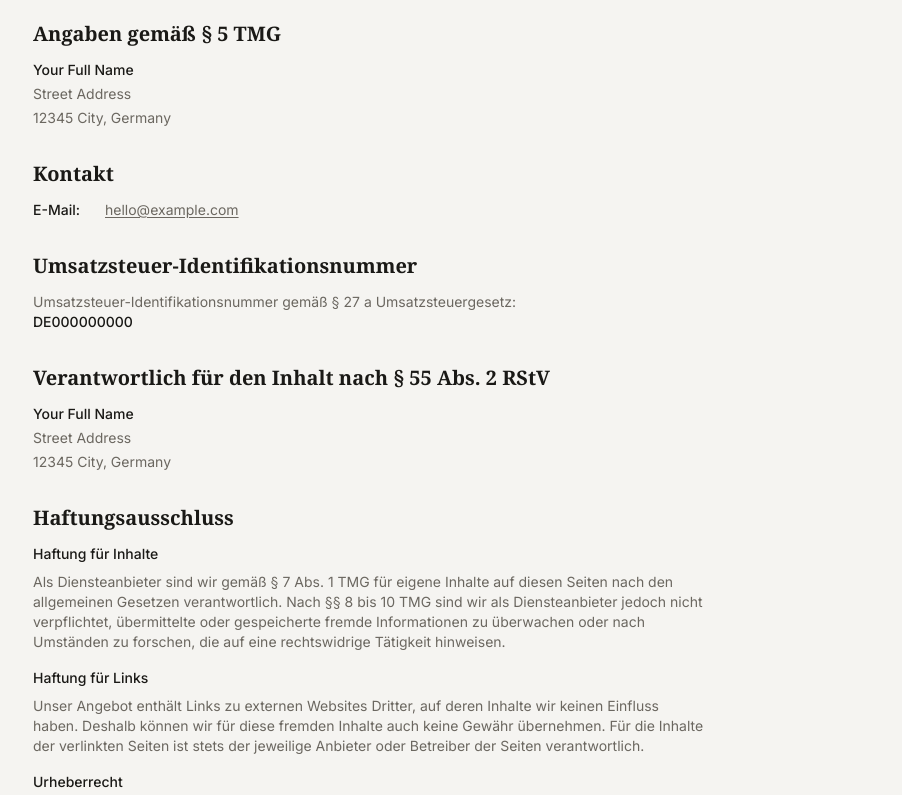
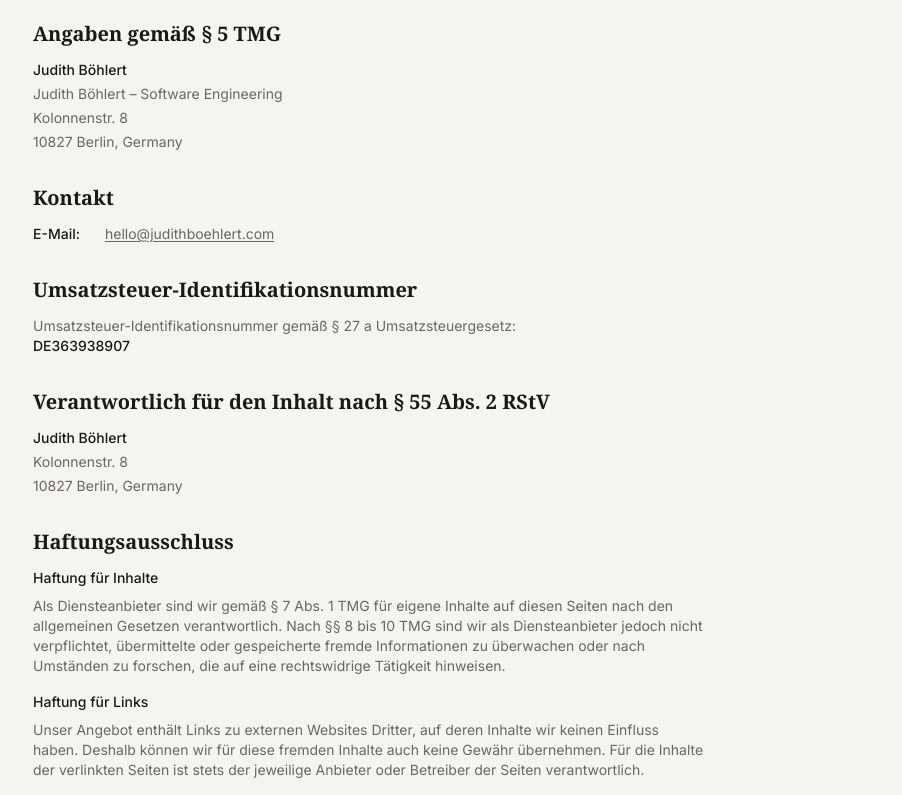
Before and after one commit to judicodes/personal-homepage, an Astro site: page /imprint in a window 1280 px wide. Shown: the part 213-1008 px from the top of the page, without its empty margins (183-1085 px from the left). Built offline with nearby package versions, Linux system fonts and the light colour scheme; Astro itself is replaced by a stand-in of ours; a web font is replaced by a local one.

Commit message:
Update placeholders.

```diff
--- a/src/components/Footer.astro
+++ b/src/components/Footer.astro
@@ -4,13 +4,13 @@ const year = new Date().getFullYear();
 
 <footer class="border-t border-black/5 dark:border-white/5 py-8 mt-24">
   <div class="max-w-4xl mx-auto px-6 flex flex-col sm:flex-row items-center justify-between gap-4 text-sm text-[#6b6760] dark:text-[#9b9790]">
-    <p>&copy; {year} J. All rights reserved.</p>
+    <p>&copy; {year} Judith Böhlert. All rights reserved.</p>
     <nav aria-label="Footer navigation">
       <a
         href="/imprint"
         class="hover:text-[#1a1916] dark:hover:text-[#e8e6e1] transition-colors duration-150"
       >
-        Imprint
+        Impressum
       </a>
     </nav>
   </div>
--- a/src/components/Hero.astro
+++ b/src/components/Hero.astro
@@ -10,7 +10,7 @@
       </p>
 
       <h1 class="font-serif text-5xl sm:text-6xl lg:text-7xl font-bold leading-tight text-[#1a1916] dark:text-[#e8e6e1] mb-6">
-        Your Name
+        Judith Böhlert
       </h1>
 
       <p class="text-xl sm:text-2xl font-serif italic text-[#6b6760] dark:text-[#9b9790] mb-6">
@@ -25,7 +25,7 @@
       <div class="flex flex-wrap items-center gap-4">
         <!-- LinkedIn -->
         <a
-          href="https://linkedin.com/in/your-handle"
+          href="https://www.linkedin.com/in/jboehlert/"
           target="_blank"
           rel="noopener noreferrer"
           aria-label="Connect on LinkedIn (opens in new tab)"
@@ -46,7 +46,7 @@
 
         <!-- Email -->
         <a
-          href="mailto:hello@example.com"
+          href="mailto:hello@judithboehlert.com"
           aria-label="Send an email"
           class="inline-flex items-center gap-2 px-5 py-2.5 rounded-md border border-black/15 dark:border-white/15 text-[#1a1916] dark:text-[#e8e6e1] text-sm font-medium hover:border-[#8b6f47] hover:text-[#8b6f47] dark:hover:border-[#8b6f47] dark:hover:text-[#8b6f47] transition-colors duration-150"
         >
@@ -65,7 +65,7 @@
             <rect width="20" height="16" x="2" y="4" rx="2"/>
             <path d="m22 7-8.97 5.7a1.94 1.94 0 0 1-2.06 0L2 7"/>
           </svg>
-          hello@example.com
+          hello@judithboehlert.com
         </a>
       </div>
     </div>
--- a/src/pages/connect.astro
+++ b/src/pages/connect.astro
@@ -2,7 +2,7 @@
 import ConnectLayout from '../layouts/ConnectLayout.astro';
 ---
 
-<ConnectLayout title="Connect — Your Name" description="Ways to reach and follow Your Name">
+<ConnectLayout title="Connect — Judith Böhlert" description="Ways to reach and follow Judith Böhlert">
   <main id="main-content" class="w-full max-w-sm mx-auto px-6 py-16">
 
     <!-- Header -->
@@ -14,7 +14,7 @@ import ConnectLayout from '../layouts/ConnectLayout.astro';
         <span class="font-serif text-2xl font-bold text-[#8b6f47]/60 select-none">J</span>
       </div>
       <h1 class="font-serif text-2xl font-bold text-[#1a1916] dark:text-[#e8e6e1]">
-        Your Name
+        Judith Böhlert
       </h1>
       <p class="text-sm text-[#6b6760] dark:text-[#9b9790] mt-1">
         Technology &amp; Product Consultant
@@ -26,7 +26,7 @@ import ConnectLayout from '../layouts/ConnectLayout.astro';
 
       <!-- LinkedIn -->
       <a
-        href="https://linkedin.com/in/your-handle"
+        href="https://www.linkedin.com/in/jboehlert/"
         target="_blank"
         rel="noopener noreferrer"
         aria-label="Connect on LinkedIn (opens in new tab)"
@@ -53,8 +53,8 @@ import ConnectLayout from '../layouts/ConnectLayout.astro';
 
       <!-- Email -->
       <a
-        href="mailto:hello@example.com"
-        aria-label="Send an email to hello@example.com"
+        href="mailto:hello@judithboehlert.com"
+        aria-label="Send an email to hello@judithboehlert.com"
         class="flex items-center justify-between w-full px-5 py-4 rounded-xl border border-black/8 dark:border-white/8 bg-white/50 dark:bg-white/3 text-[#1a1916] dark:text-[#e8e6e1] hover:border-[#8b6f47]/40 dark:hover:border-[#8b6f47]/40 hover:bg-[#8b6f47]/5 dark:hover:bg-[#8b6f47]/5 transition-colors duration-150 group"
       >
         <div class="flex items-center gap-3">
--- a/src/pages/imprint.astro
+++ b/src/pages/imprint.astro
@@ -4,12 +4,12 @@ import Nav from '../components/Nav.astro';
 import Footer from '../components/Footer.astro';
 ---
 
-<BaseLayout title="Imprint — Your Name" description="Legal information pursuant to § 5 TMG">
+<BaseLayout title="Impressum — Judith Böhlert" description="Legal information pursuant to § 5 TMG">
   <Nav />
   <main id="main-content" class="max-w-4xl mx-auto px-6 py-16 sm:py-24">
 
     <h1 class="font-serif text-3xl sm:text-4xl font-bold text-[#1a1916] dark:text-[#e8e6e1] mb-10">
-      Imprint
+      Impressum
     </h1>
 
     <div class="prose prose-neutral max-w-2xl space-y-8 text-[#6b6760] dark:text-[#9b9790] leading-relaxed">
@@ -20,9 +20,10 @@ import Footer from '../components/Footer.astro';
           Angaben gemäß § 5 TMG
         </h2>
         <address class="not-italic space-y-1 text-sm">
-          <p class="font-medium text-[#1a1916] dark:text-[#e8e6e1]">Your Full Name</p>
-          <p>Street Address</p>
-          <p>12345 City, Germany</p>
+          <p class="font-medium text-[#1a1916] dark:text-[#e8e6e1]">Judith Böhlert</p>
+          <p>Judith Böhlert – Software Engineering</p>
+          <p>Kolonnenstr. 8</p>
+          <p>10827 Berlin, Germany</p>
         </address>
       </section>
 
@@ -36,10 +37,10 @@ import Footer from '../components/Footer.astro';
             <dt class="font-medium text-[#1a1916] dark:text-[#e8e6e1] min-w-[4rem]">E-Mail:</dt>
             <dd>
               <a
-                href="mailto:hello@example.com"
+                href="mailto:hello@judithboehlert.com"
                 class="underline underline-offset-2 hover:text-[#8b6f47] transition-colors duration-150"
               >
-                hello@example.com
+                hello@judithboehlert.com
               </a>
             </dd>
           </div>
@@ -53,7 +54,7 @@ import Footer from '../components/Footer.astro';
         </h2>
         <p class="text-sm">
           Umsatzsteuer-Identifikationsnummer gemäß § 27 a Umsatzsteuergesetz:<br />
-          <span class="font-medium text-[#1a1916] dark:text-[#e8e6e1]">DE000000000</span>
+          <span class="font-medium text-[#1a1916] dark:text-[#e8e6e1]">DE363938907</span>
         </p>
       </section>
 
@@ -63,9 +64,9 @@ import Footer from '../components/Footer.astro';
           Verantwortlich für den Inhalt nach § 55 Abs. 2 RStV
         </h2>
         <address class="not-italic space-y-1 text-sm">
-          <p class="font-medium text-[#1a1916] dark:text-[#e8e6e1]">Your Full Name</p>
-          <p>Street Address</p>
-          <p>12345 City, Germany</p>
+          <p class="font-medium text-[#1a1916] dark:text-[#e8e6e1]">Judith Böhlert</p>
+          <p>Kolonnenstr. 8</p>
+          <p>10827 Berlin, Germany</p>
         </address>
       </section>
 
--- a/src/pages/index.astro
+++ b/src/pages/index.astro
@@ -8,7 +8,7 @@ import LowNoise from '../components/LowNoise.astro';
 import Footer from '../components/Footer.astro';
 ---
 
-<BaseLayout title="Your Name — Technology & Product Consultant">
+<BaseLayout title="Judith Böhlert — Technology & Product Consultant">
   <Nav />
   <main id="main-content">
     <Hero />
```
